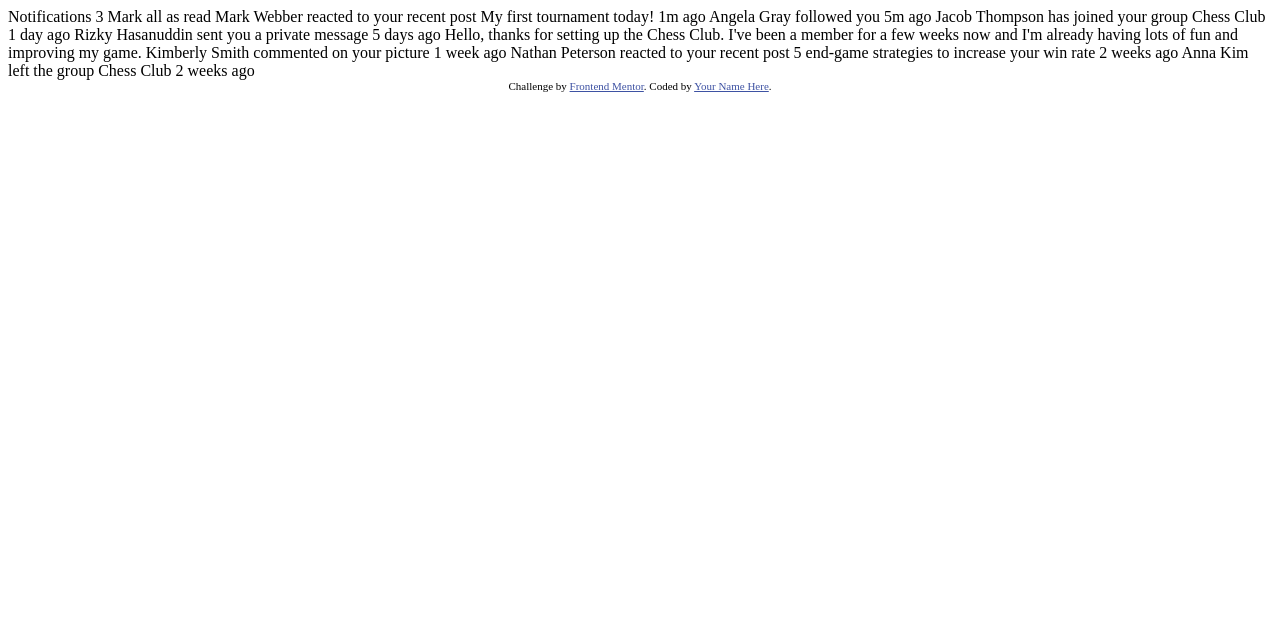
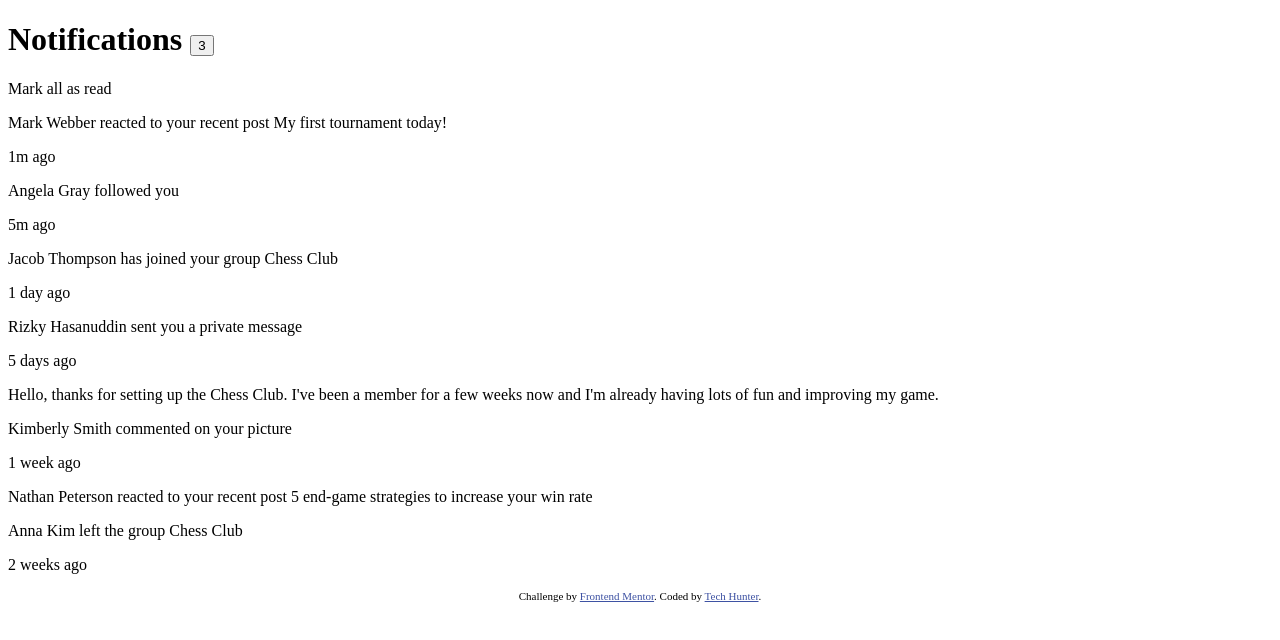
Before and after one commit to GoSTEAN/notification-page, a plain HTML site: page index.html in a window 1280 px wide. Drawn offline with Linux system fonts and the light colour scheme.

Commit message:
Started project

```diff
--- a/index.html
+++ b/index.html
@@ -1,51 +1,63 @@
 <!DOCTYPE html>
 <html lang="en">
   <head>
-  <meta charset="UTF-8">
-  <meta name="viewport" content="width=device-width, initial-scale=1.0"> <!-- displays site properly based on user's device -->
+    <meta charset="UTF-8" />
+    <meta name="viewport" content="width=device-width, initial-scale=1.0" />
+    <!-- displays site properly based on user's device -->
 
-  <link rel="icon" type="image/png" sizes="32x32" href="./assets/images/favicon-32x32.png">
+    <link
+      rel="icon"
+      type="image/png"
+      sizes="32x32"
+      href="./assets/images/favicon-32x32.png"
+    />
 
     <title>Frontend Mentor | Notifications page</title>
 
     <!-- Feel free to remove these styles or customise in your own stylesheet 👍 -->
     <style>
-    .attribution { font-size: 11px; text-align: center; }
-    .attribution a { color: hsl(228, 45%, 44%); }
+      .attribution {
+        font-size: 11px;
+        text-align: center;
+      }
+      .attribution a {
+        color: hsl(228, 45%, 44%);
+      }
     </style>
   </head>
   <body>
+    <h1>Notifications <button>3</button></h1>
 
-  Notifications 3
+    <p>Mark all as read</p>
 
-  Mark all as read
+    <p>Mark Webber reacted to your recent post My first tournament today!</p>
+    <p>1m ago</p>
 
-  Mark Webber reacted to your recent post My first tournament today!
-  1m ago
+    <p>Angela Gray followed you</p>
+    <p>5m ago</p>
+    <p>Jacob Thompson has joined your group Chess Club</p>
+    <p>1 day ago</p>
+    <p>Rizky Hasanuddin sent you a private message</p>
+    <p>5 days ago</p>
+    <p>
+      Hello, thanks for setting up the Chess Club. I've been a member for a few
+      weeks now and I'm already having lots of fun and improving my game.
+    </p>
+    <p>Kimberly Smith commented on your picture</p>
+    <p> 1 week ago</p>
 
-  Angela Gray followed you
-  5m ago
 
-  Jacob Thompson has joined your group Chess Club
-  1 day ago
-
-  Rizky Hasanuddin sent you a private message
-  5 days ago
-  Hello, thanks for setting up the Chess Club. I've been a member for a few weeks now and
-  I'm already having lots of fun and improving my game.
-
-  Kimberly Smith commented on your picture
-  1 week ago
-
-  Nathan Peterson reacted to your recent post 5 end-game strategies to increase your win rate
-  2 weeks ago
-
-  Anna Kim left the group Chess Club
-  2 weeks ago
+    <p>Nathan Peterson reacted to your recent post 5 end-game strategies to
+    increase your win rate</p>
+    <p>Anna Kim left the group Chess Club </p>
+    <p> 2 weeks ago </p>
+    <p></p>
 
     <div class="attribution">
-    Challenge by <a href="https://www.frontendmentor.io?ref=challenge" target="_blank">Frontend Mentor</a>.
-    Coded by <a href="#">Your Name Here</a>.
+      Challenge by
+      <a href="https://www.frontendmentor.io?ref=challenge" target="_blank"
+        >Frontend Mentor</a
+      >. Coded by <a href="#">Tech Hunter</a>.
     </div>
   </body>
 </html>
```
Lines whose indentation alone changed are shown as unchanged.
